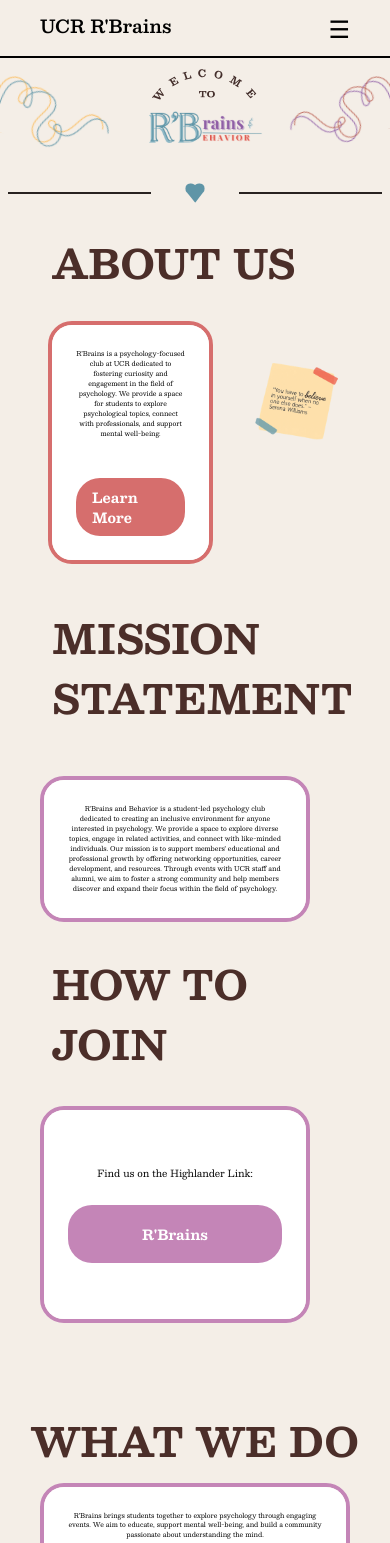
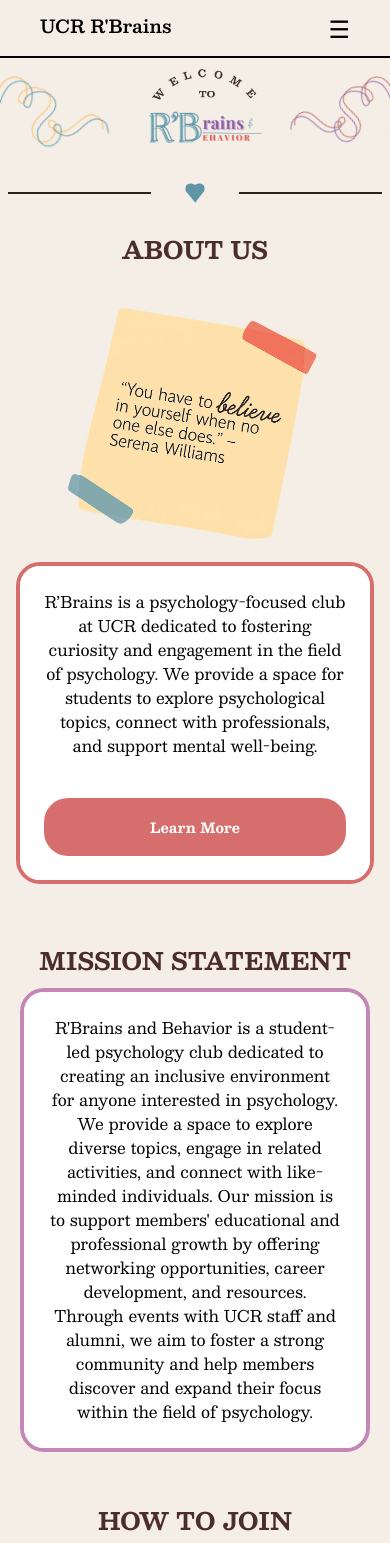
Before and after one commit to acm-ucr/rbrains-website, a Next.js app: page / in a window 390 px wide. Shown: the top 1543 px of the page. Built offline with nearby package versions, Linux system fonts and the light colour scheme.

Commit message:
It looks responsive

```diff
--- a/src/components/about/DestressWorkshops.tsx
+++ b/src/components/about/DestressWorkshops.tsx
@@ -19,8 +19,8 @@ const Component = () => {
           src={DestressWorkshops}
           alt="Destress-Workshops Logo on Mobile"
           className="object-contain"
-          width={300}
-          height={300}
+          width={200}
+          height={200}
         />
       </div>
     </div>
--- a/src/components/about/PsychologyPanel.tsx
+++ b/src/components/about/PsychologyPanel.tsx
@@ -19,8 +19,8 @@ const Component = () => {
           src={PsychologyPanelMobile}
           alt="Psychology-Panels Logo on Mobile"
           className="object-contain"
-          width={350}
-          height={300}
+          width={250}
+          height={200}
         />
       </div>
     </div>
--- a/src/components/about/Volunteer.tsx
+++ b/src/components/about/Volunteer.tsx
@@ -20,8 +20,8 @@ const Component = () => {
           src={VolunteerMobile}
           alt="Volunteer Logo on Mobile"
           className="object-contain"
-          width={350}
-          height={350}
+          width={250}
+          height={250}
         />
       </div>
     </div>
--- a/src/components/about/homePage.tsx
+++ b/src/components/about/homePage.tsx
@@ -12,12 +12,15 @@ const HomePage = () => {
         initial={{ opacity: 0, x: -30 }}
         animate={{ opacity: 1, x: 0 }}
         transition={{ duration: 0.5 }}
-        className="px-10 pt-5 pb-4"
+        className="px-10 pt-5 pb-4 text-center md:text-left"
       >
-        <Title text="ABOUT US" textSize="text-[40px]" />
+        <Title text="ABOUT US" textSize="text-2xl md:text-[40px]" />
       </motion.div>
 
-      <div id="Box-image" className="flex flex-row space-x-10 px-12">
+      <div
+        id="Box-image"
+        className="flex flex-col-reverse space-x-0 px-4 md:flex-row md:space-x-10 md:px-12"
+      >
         <motion.div
           initial={{ opacity: 0, x: -30 }}
           animate={{ opacity: 1, x: 0 }}
@@ -26,7 +29,7 @@ const HomePage = () => {
         >
           <BoxComponent
             padding="p-6"
-            textSize="text-[1.7vw]"
+            textSize="text-md md:text-[1.7vw]"
             borderColor="border-[#D66E6D]"
           >
             <p className="font-[SeoulHangang CL] text-center">
@@ -56,7 +59,7 @@ const HomePage = () => {
             src="/home/quote.webp"
             width={400}
             height={250}
-            className="-translate-y-10 object-contain"
+            className="w-3/4 -translate-y-0 object-contain md:w-auto md:-translate-y-10"
           />
         </motion.div>
       </div>
@@ -67,16 +70,16 @@ const HomePage = () => {
         transition={{ duration: 0.3, delay: 0.3 }}
         viewport={{ once: true }}
         id="Mission statement"
-        className="flex flex-col pt-3 pr-20 pl-10"
+        className="flex flex-col p-5 pt-12 md:pr-20 md:pl-10"
       >
-        <div className="flex pt-5 pb-4">
-          <Title text="MISSION STATEMENT" textSize="text-[40px]" />
+        <div className="p-0 text-center md:flex md:pt-5 md:pb-4 md:text-left">
+          <Title text="MISSION STATEMENT" textSize="text-2xl md:text-[40px]" />
         </div>
-        <div className="pt-5">
+        <div className="mx-auto md:mx-0 md:pt-5">
           <BoxComponent
             borderColor="border-[#C485B7]"
             padding="p-6"
-            textSize="text-[1.7vw]"
+            textSize="text-md md:text-[1.7vw]"
           >
             <p className="font-[SeoulHangang CL] text-center">
               R'Brains and Behavior is a student-led psychology club dedicated
@@ -100,14 +103,14 @@ const HomePage = () => {
         id="HOW TO JOIN"
         className="flex-col px-10 pt-5 pb-4"
       >
-        <div className="flex flex-row items-end justify-end pr-10">
-          <Title text="HOW TO JOIN" textSize="text-[40px]" />
+        <div className="text-center md:flex md:flex-row md:items-end md:justify-end md:pr-10 md:text-right">
+          <Title text="HOW TO JOIN" textSize="text-2xl md:text-[40px]" />
         </div>
-        <div className="pt-5 pr-10 pb-10">
+        <div className="md:pt-5 md:pr-10 md:pb-10">
           <BoxComponent
             padding="p-6"
             borderColor="border-[#C485B7]"
-            textSize="text-[2.5vw]"
+            textSize="text-lg md:text-[2.5vw]"
           >
             <div className="font-[SeoulHangang CL] p flex flex-col justify-center space-y-6 pt-8 pb-8 text-center">
               <p>Find us on the Highlander Link:</p>
@@ -132,7 +135,7 @@ const HomePage = () => {
         viewport={{ once: true }}
         className="flex items-center justify-center pt-5"
       >
-        <Title text="WHAT WE DO" textSize="text-[40px]" />
+        <Title text="WHAT WE DO" textSize="text-2xl md:text-[40px]" />
       </motion.div>
 
       <motion.div
@@ -145,7 +148,7 @@ const HomePage = () => {
         <BoxComponent
           borderColor="border-[#C485B7]"
           padding="p-6"
-          textSize="text-[1.7vw]"
+          textSize="text-md md:text-[1.7vw]"
         >
           <p className="font-[SeoulHangang CL] text-center">
             R'Brains brings students together to explore psychology through
```
